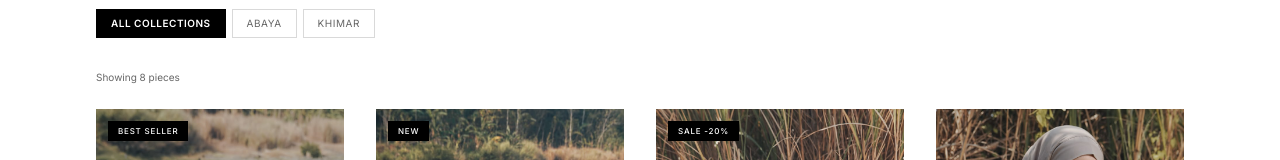
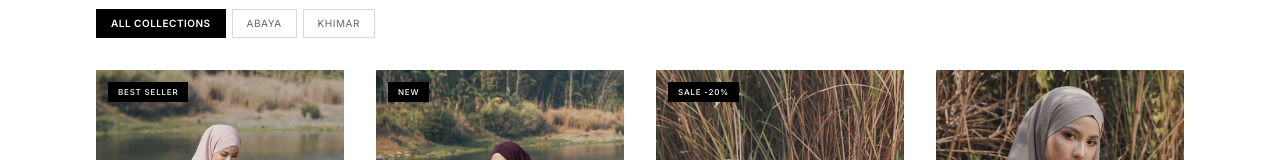
Before and after one commit to dwi-gans/sevaya-studio, a Next.js app: page /shop in a window 1280 px wide. Shown: the part 266-426 px from the top of the page. Built offline with nearby package versions, Linux system fonts and the light colour scheme; no server answers.

Commit message:
fix(shop): remove 'Showing pieces' counter text

```diff
--- a/src/components/shop/ShopClient.tsx
+++ b/src/components/shop/ShopClient.tsx
@@ -199,10 +199,9 @@ export function ShopClient({ initialProducts }: ShopClientProps) {
           </div>
         </nav>
 
-        {/* Item Counter */}
-        <div className="mb-6 flex items-center justify-between text-[10px] text-[#666666]">
-          <span>Showing {filteredProducts.length} pieces</span>
-          <div className="flex items-center gap-3">
+        {/* Reset Actions if filter active */}
+        {(searchQuery || activeCategory !== 'all') && (
+          <div className="mb-6 flex items-center justify-end gap-3 text-[10px] text-[#666666]">
             {searchQuery && (
               <button
                 type="button"
@@ -222,7 +221,7 @@ export function ShopClient({ initialProducts }: ShopClientProps) {
               </button>
             )}
           </div>
-        </div>
+        )}
 
         {/* Responsive Grid */}
         {filteredProducts.length > 0 ? (
```
